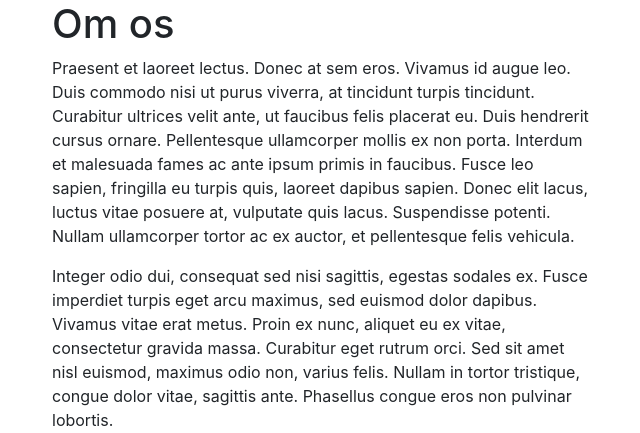
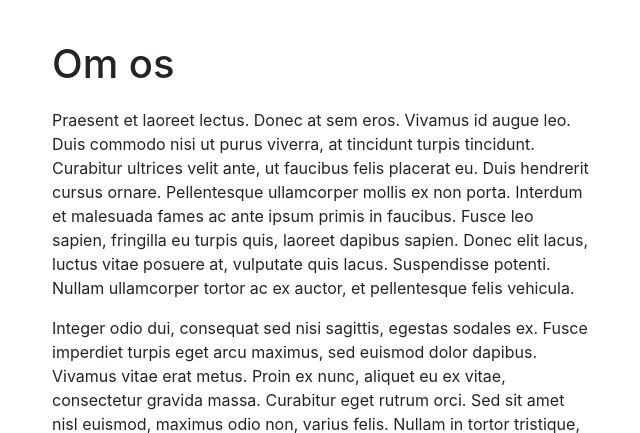
Before and after one commit to nadiaaamand/Filmverden, a PHP site: page /om.php in a window 1280 px wide. Shown: the part 56-489 px from the top of the page, without its empty margins (318-958 px from the left). Run offline with PHP 8.4, Linux system fonts and the light colour scheme; the visitor is signed in with stand-in values (Sample User, id 1).

Commit message:
Update style.css

```diff
--- a/css/style.css
+++ b/css/style.css
@@ -20,6 +20,10 @@ blog .carousel-indicators {
 background: #707070;
 }
 
+h1{
+	margin: 1em 0 0.5em
+}
+
 /*Footer styling*/
 
 footer {
```
